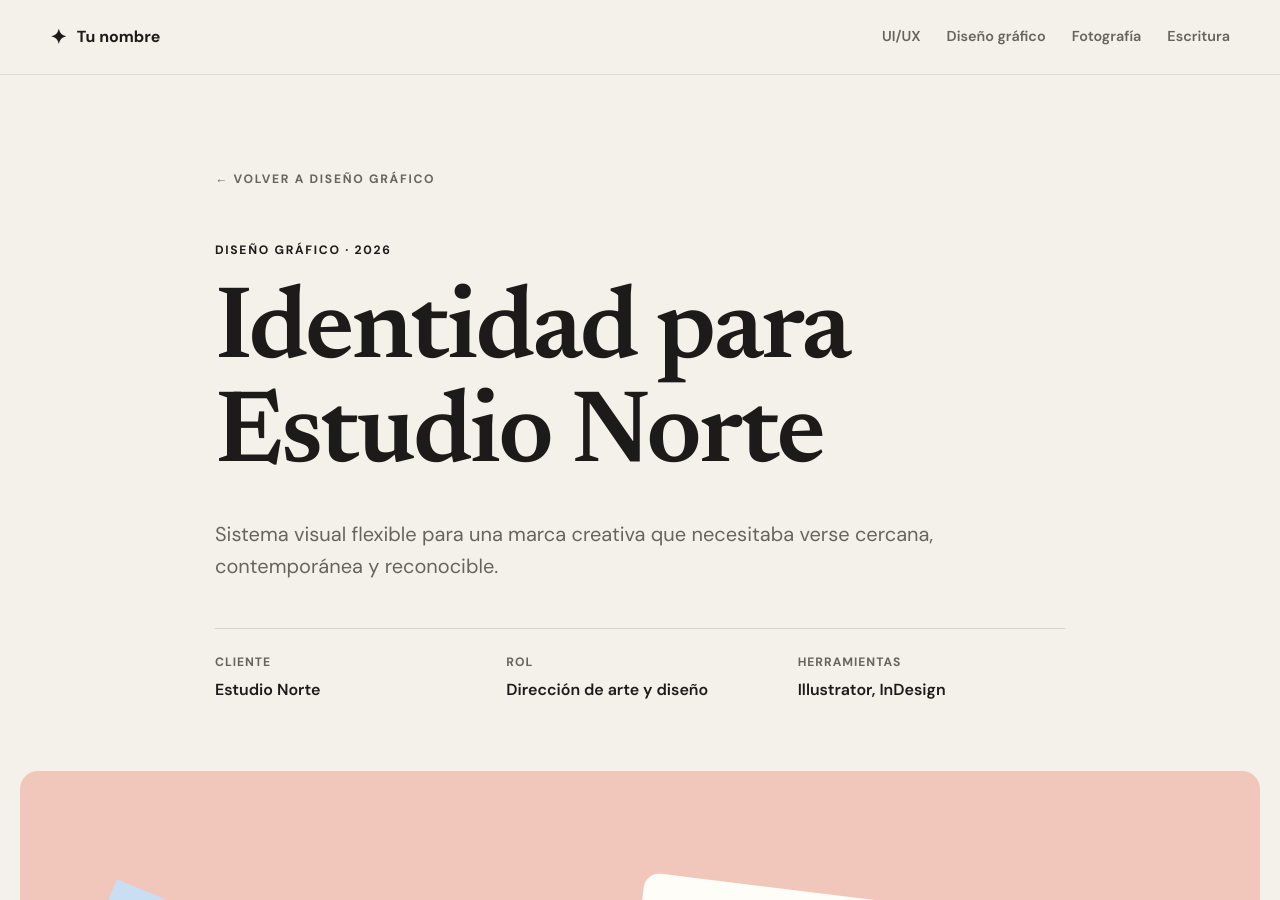
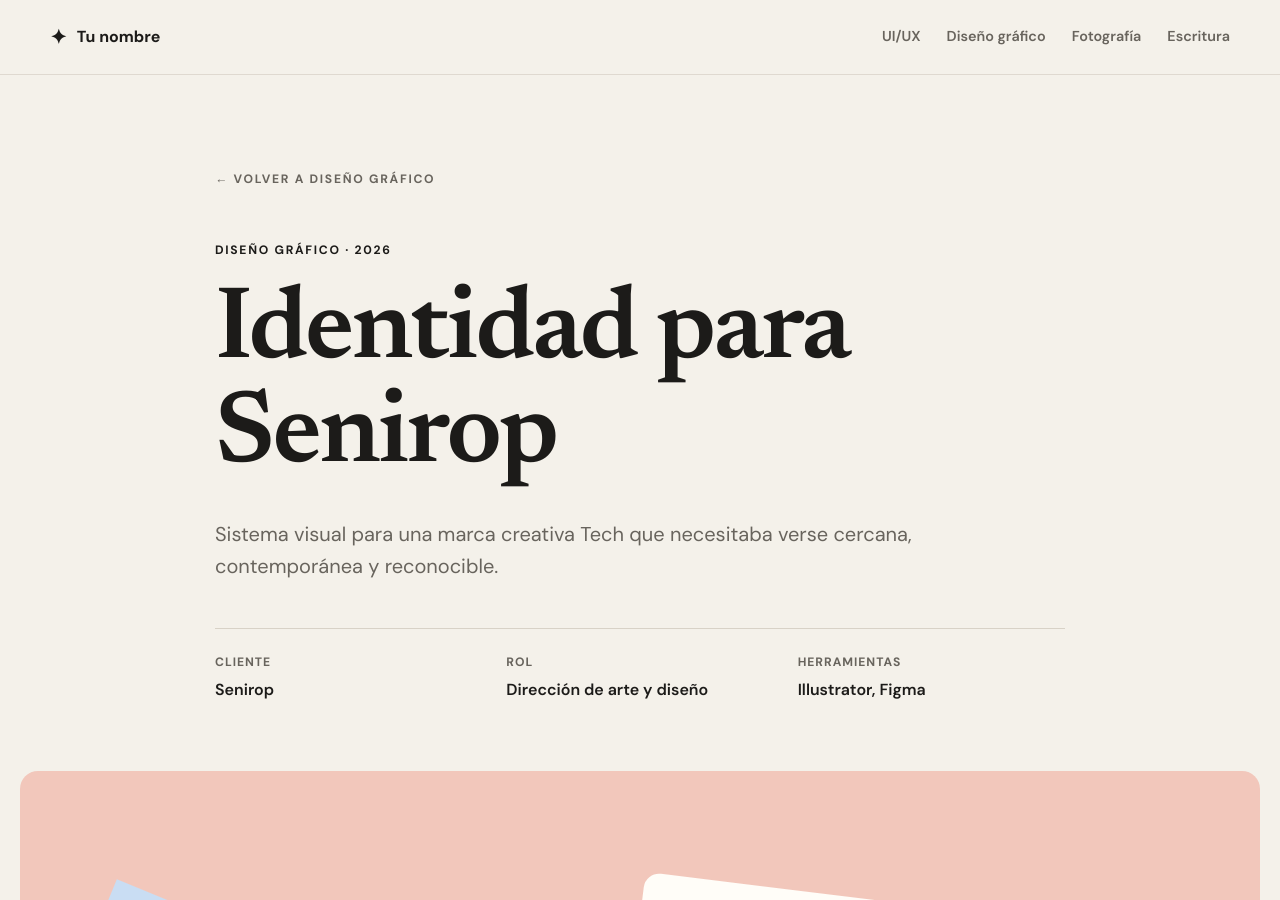
Before and after one commit to danielalopezmino/projects, a Jekyll site: the page built from _posts/2026-07-15-identidad-estudio-norte.md, in a window 1280 px wide and 900 px high. Built offline with Jekyll 4.4.1, drawn with Linux system fonts in a browser that asks for light colours.

Commit message:
Update 2026-07-15-identidad-estudio-norte.md

```diff
--- a/_posts/2026-07-15-identidad-estudio-norte.md
+++ b/_posts/2026-07-15-identidad-estudio-norte.md
@@ -1,20 +1,20 @@
 ---
 layout: post
-title: "Identidad para Estudio Norte"
-description: "Sistema visual flexible para una marca creativa que necesitaba verse cercana, contemporánea y reconocible."
-date: 2026-07-15
+title: "Identidad para Senirop"
+description: "Sistema visual para una marca creativa Tech que necesitaba verse cercana, contemporánea y reconocible."
+date: 2023-09-15
 category: diseno-grafico
 category_label: "Diseño gráfico"
 category_url: /diseno-grafico/
 cover: /assets/images/graphic-identity.svg
-cover_alt: "Composición abstracta de una identidad visual"
-external_url: "https://www.behance.net/gallery/123456789/nombre-del-proyecto"
+cover_alt: "Identidad visual Senirop"
+external_url: "https://www.behance.net/gallery/179189685/SENIROP"
 external_label: "Ver en Behance"
 featured: true
 year: 2026
-client: "Estudio Norte"
+client: "Senirop"
 role: "Dirección de arte y diseño"
-tools: "Illustrator, InDesign"
+tools: "Illustrator, Figma"
 ---
 
 ## Concepto
```
